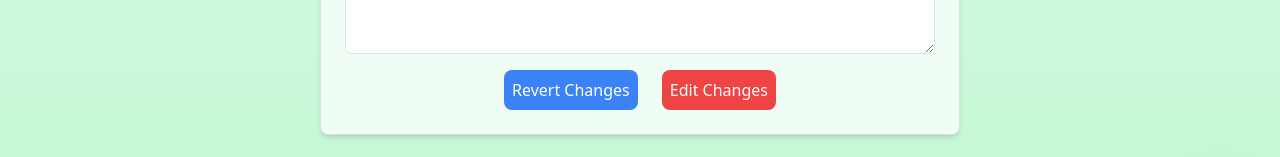
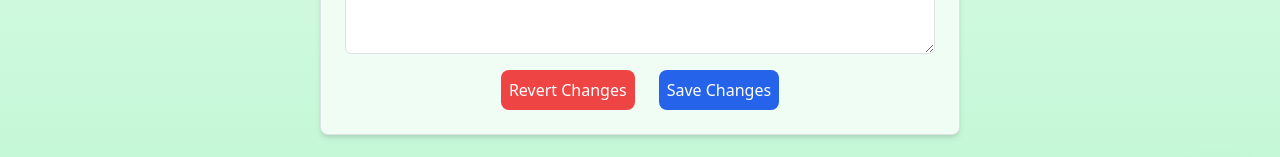
Before and after one commit to iampiyush2004/Course_app, a React (Vite) app in the folder Frontend/: page /adminName/editProfile in a window 1280 px wide. Shown: the part 541-698 px from the top of the page. Built offline with nearby package versions, Linux system fonts and the light colour scheme; no server answers.

Commit message:
ui changes ( edit profile )

```diff
--- a/Frontend/src/pages/Admin/Admin.jsx
+++ b/Frontend/src/pages/Admin/Admin.jsx
@@ -152,7 +152,7 @@ function Admin() {
                   Edit Your Profile
                 </Link>
                 <Link to="/adminName/AddCourse" className="bg-blue-600 text-center w-[60%] text-white px-5 py-2 rounded-lg shadow transition duration-200 hover:bg-blue-500 focus:outline-none focus:ring-2 focus:ring-blue-300">
-                  Add More Courses
+                  Add Courses
                 </Link>
                 <Link to="/adminName/Courses"
                   className="bg-blue-600 text-center w-[60%] text-white px-5 py-2 rounded-lg shadow transition duration-200 hover:bg-blue-500 focus:outline-none focus:ring-2 focus:ring-blue-300"
--- a/Frontend/src/pages/Admin/EditInfo.jsx
+++ b/Frontend/src/pages/Admin/EditInfo.jsx
@@ -198,11 +198,11 @@ function EditInfo() {
 
                 {/* Action Buttons */}
                 <div className="flex flex-row justify-center gap-4">
-                  <button type="button" className="bg-blue-500 text-white p-2 rounded-lg" onClick={handleRevert}>
+                  <button type="button" className="bg-red-500 text-white p-2 rounded-lg" onClick={handleRevert}>
                     Revert Changes
                   </button>
-                  <button type="submit" className="bg-red-500 text-white p-2 rounded-lg">
-                    Edit Changes
+                  <button type="submit" className="bg-blue-600 text-white p-2 rounded-lg">
+                    Save Changes
                   </button>
                 </div>
 
```
